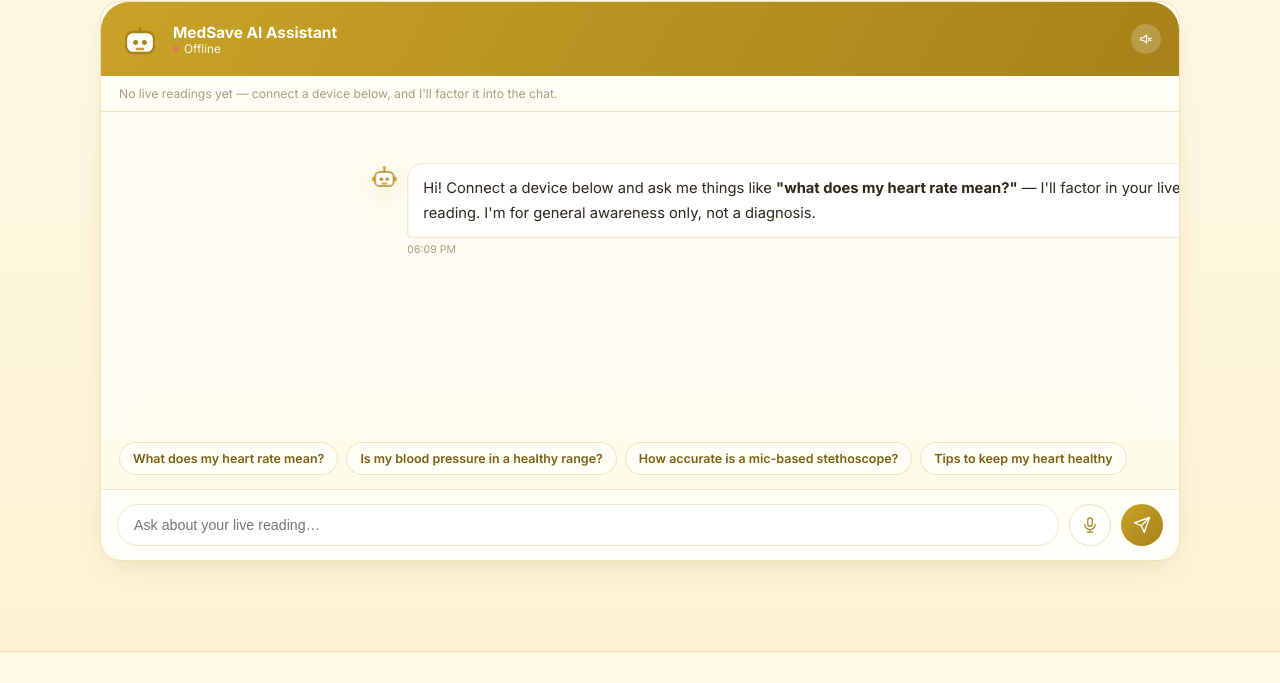
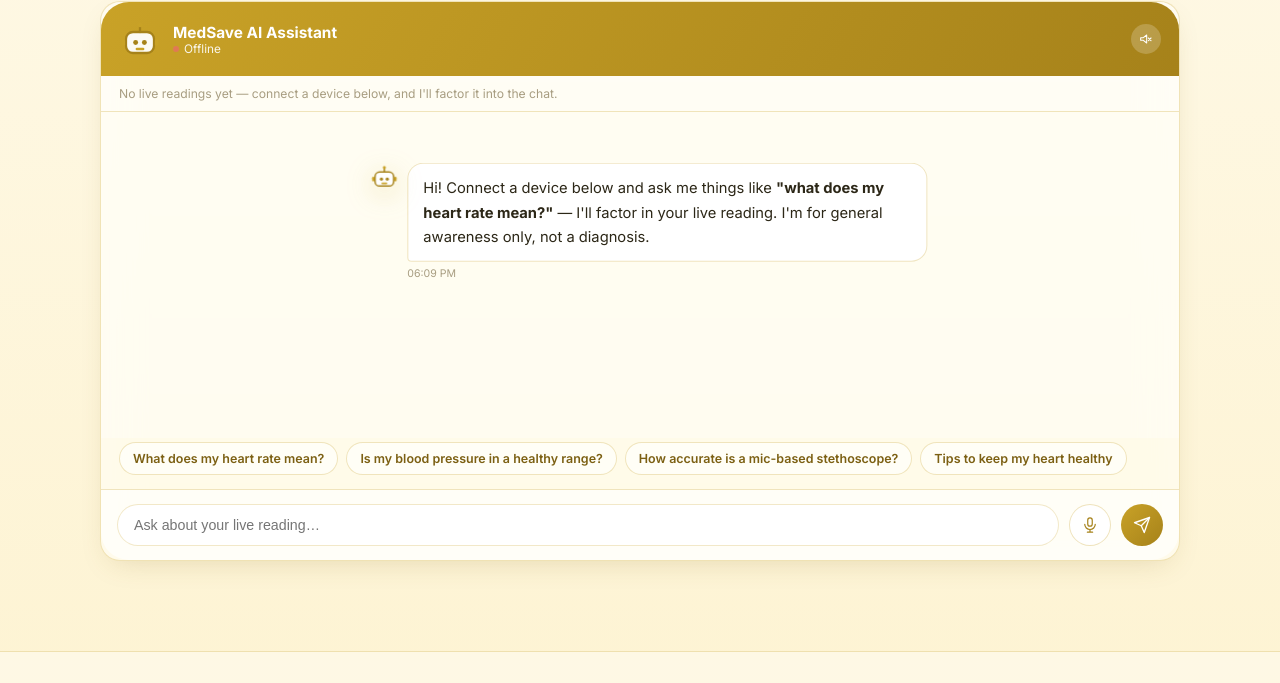
Before and after one commit to udaykarthikteli/medsave-ai, a website: page live-reading.html in a window 1280 px wide. Shown: the part 2064-2747 px from the top of the page. Drawn offline with Linux system fonts and the light colour scheme; no server answers.

Commit message:
Rewrite chat bubbles to standard full-width-row layout

```diff
--- a/css/style.css
+++ b/css/style.css
@@ -495,15 +495,19 @@ footer{
 
 .msg{
   display:flex; width:100%; gap:9px;
+  align-items:flex-start;
 }
 .msg.bot{ justify-content:flex-start; }
 .msg.user{ justify-content:flex-end; flex-direction: row-reverse; }
 .msg .bubble-avatar{ width: 28px; height:28px; flex: 0 0 28px; }
 .msg .bubble-avatar svg{ width:100%; height:100%; display:block; }
-.msg .bubble-col{ flex: 0 1 auto; min-width:0; max-width: calc(78% - 37px); }
+.msg .bubble-col{
+  display:flex; flex-direction:column;
+  flex: 0 1 auto; min-width:0; max-width: min(78%, 520px);
+}
 .msg .bubble{
-  display: inline-block; padding: 12px 15px; border-radius: 16px; font-size: .92rem; line-height:1.6;
-  max-width: 100%; box-sizing: border-box;
+  display:block; width: fit-content; max-width: 100%; padding: 12px 15px; border-radius: 16px; font-size: .92rem; line-height:1.6;
+  box-sizing: border-box;
   overflow-wrap: break-word; white-space: pre-wrap;
 }
 .msg.bot .bubble{ background:#fff; border: 1px solid var(--glass-border); border-bottom-left-radius:4px; color: var(--ink); }
```
